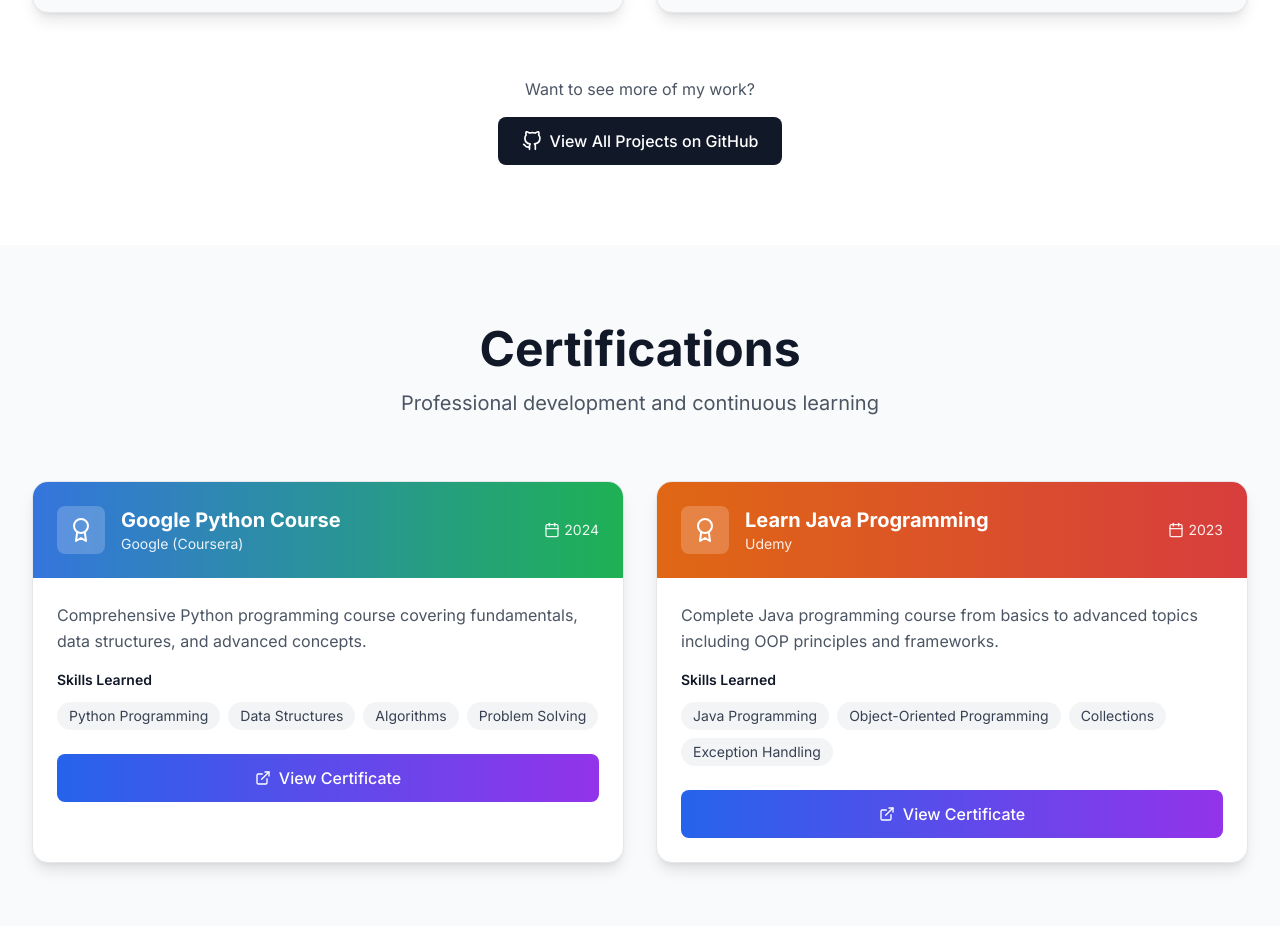
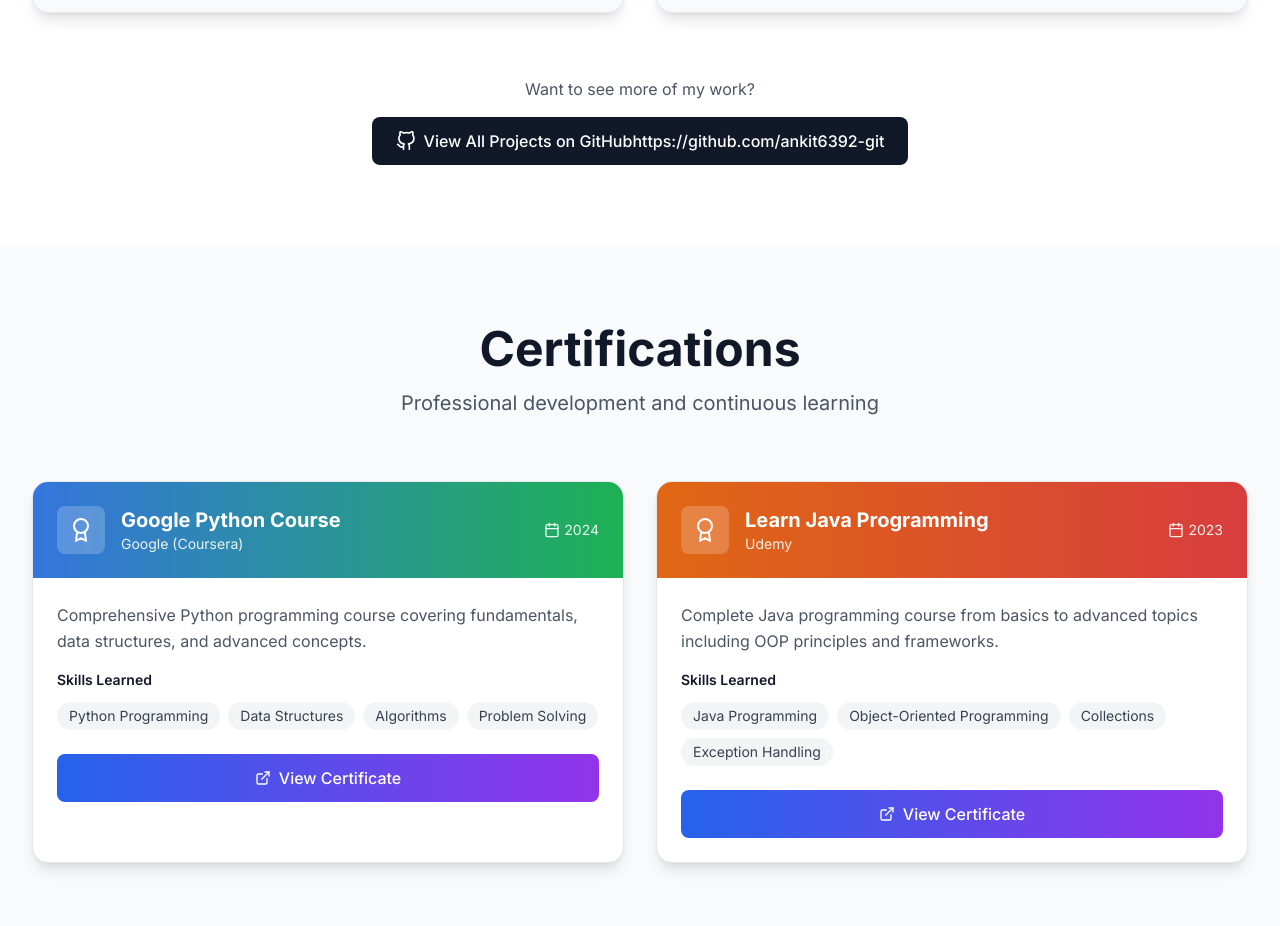
Before and after one commit to ankit6392-git/Ankit-rajput-portfolio, a React (Vite) app: page / in a window 1280 px wide. Shown: the part 5679-6605 px from the top of the page. Built offline with nearby package versions, Linux system fonts and the light colour scheme.

Commit message:
Update Projects.tsx

```diff
--- a/src/components/Projects.tsx
+++ b/src/components/Projects.tsx
@@ -194,7 +194,7 @@ const Projects: React.FC = () => {
             whileTap={{ scale: 0.95 }}
           >
             <FiGithub className="w-5 h-5 mr-2" />
-            View All Projects on GitHub
+            View All Projects on GitHub<href>https://github.com/ankit6392-git</href>
           </motion.button>
         </motion.div>
       </div>
```
